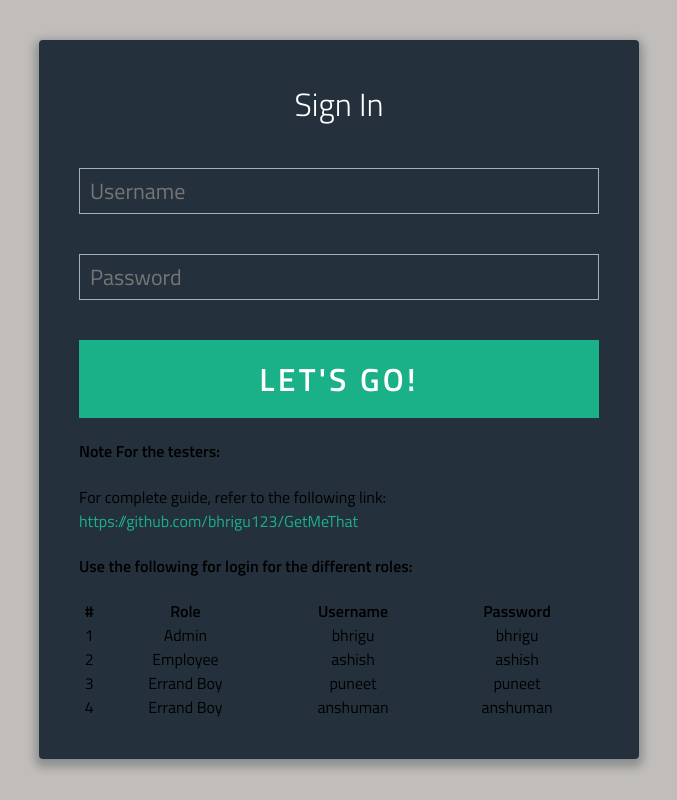
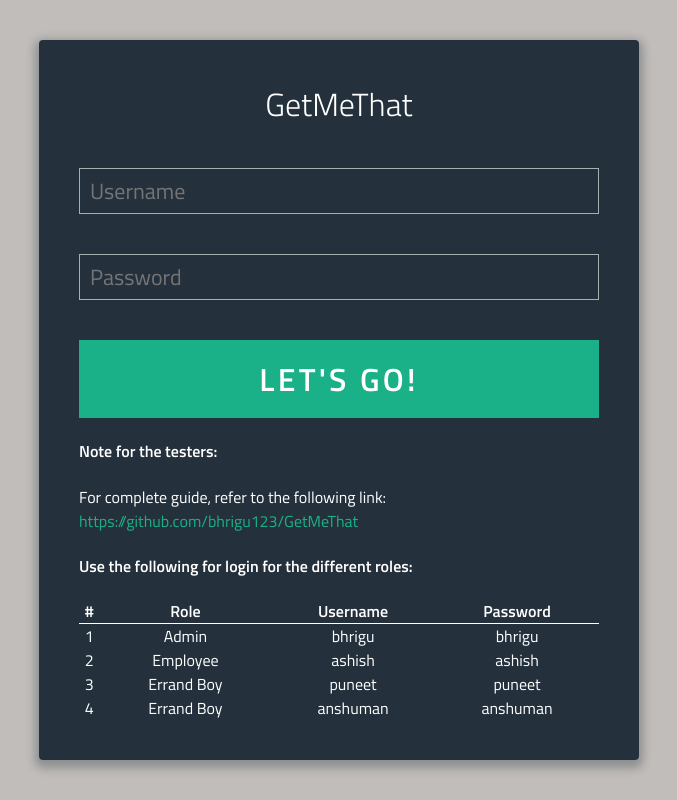
Before and after one commit to bhrigu123/GetMeThat, a Django app: page / in a window 1280 px wide. Shown: the whole page, without its empty margins (301-978 px from the left). Run offline with Django 3.2, Linux system fonts and the light colour scheme; some libraries are stand-ins or nearby versions.

Commit message:
updated login page

```diff
--- a/errand/templates/errand/index.html
+++ b/errand/templates/errand/index.html
@@ -3,7 +3,7 @@
 <html >
   <head>
     <meta charset="UTF-8">
-    <title>Sign In</title>
+    <title>GetMeThat</title>
     <link href='http://fonts.googleapis.com/css?family=Titillium+Web:400,300,600' rel='stylesheet' type='text/css'>
 
     <link rel="stylesheet" href="{% static 'errand/css/normalize.css' %}">
@@ -21,7 +21,14 @@
       <script src="{% static 'errand/js/bootstrap.min.js' %}"></script>
       <script src="{% static 'errand/js/materialize.js' %}"></script>
       -->
-
+    <style type="text/css">
+      table{
+        color: #fff;
+      }
+      thead{
+        border-bottom: 1px solid white;
+      }
+    </style>
 
 
   </head>
@@ -32,7 +39,7 @@
 
       <div class="tab-content">
         <div id="signup">
-          <h1>Sign In</h1>
+          <h1>GetMeThat</h1>
 
           <form action="" method="post">
           {% csrf_token %}
@@ -51,19 +58,19 @@
 
         </div>
 
-        <h4>Note For the testers:</h4>
-        <p>For complete guide, refer to the following link:
+        <h4 style="color:#fff">Note for the testers:</h4>
+        <p style="color:#fff">For complete guide, refer to the following link:
         <a href = "https://github.com/bhrigu123/GetMeThat">https://github.com/bhrigu123/GetMeThat</a>
         </p>
-        <h4>Use the following for login for the different roles:</h4>
+        <h4 style="color:#fff">Use the following for login for the different roles:</h4>
         <table style = "width: 100%">
-                <tr>
+                <thead>
                   <th><center>#</center></th>
                   <th><center>Role</center></th>
                   <th><center>Username</center></th>
                   <th><center>Password</center></th>
 
-                </tr>
+                </thead>
                 <tr>
                     <td><center>1</center></td>
                     <td><center>Admin</center></td>
```
Also changed, not shown: db.sqlite3.
